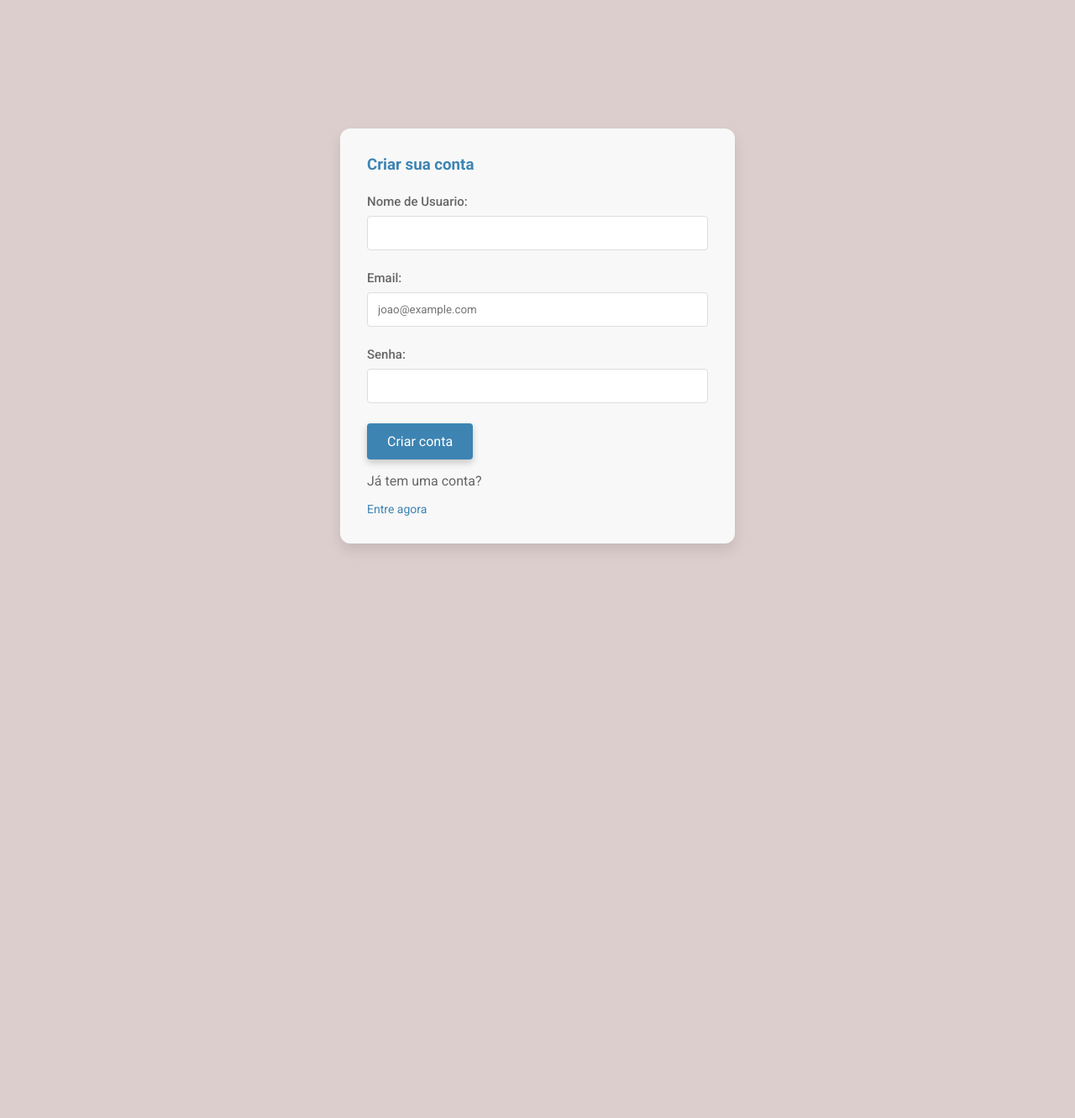
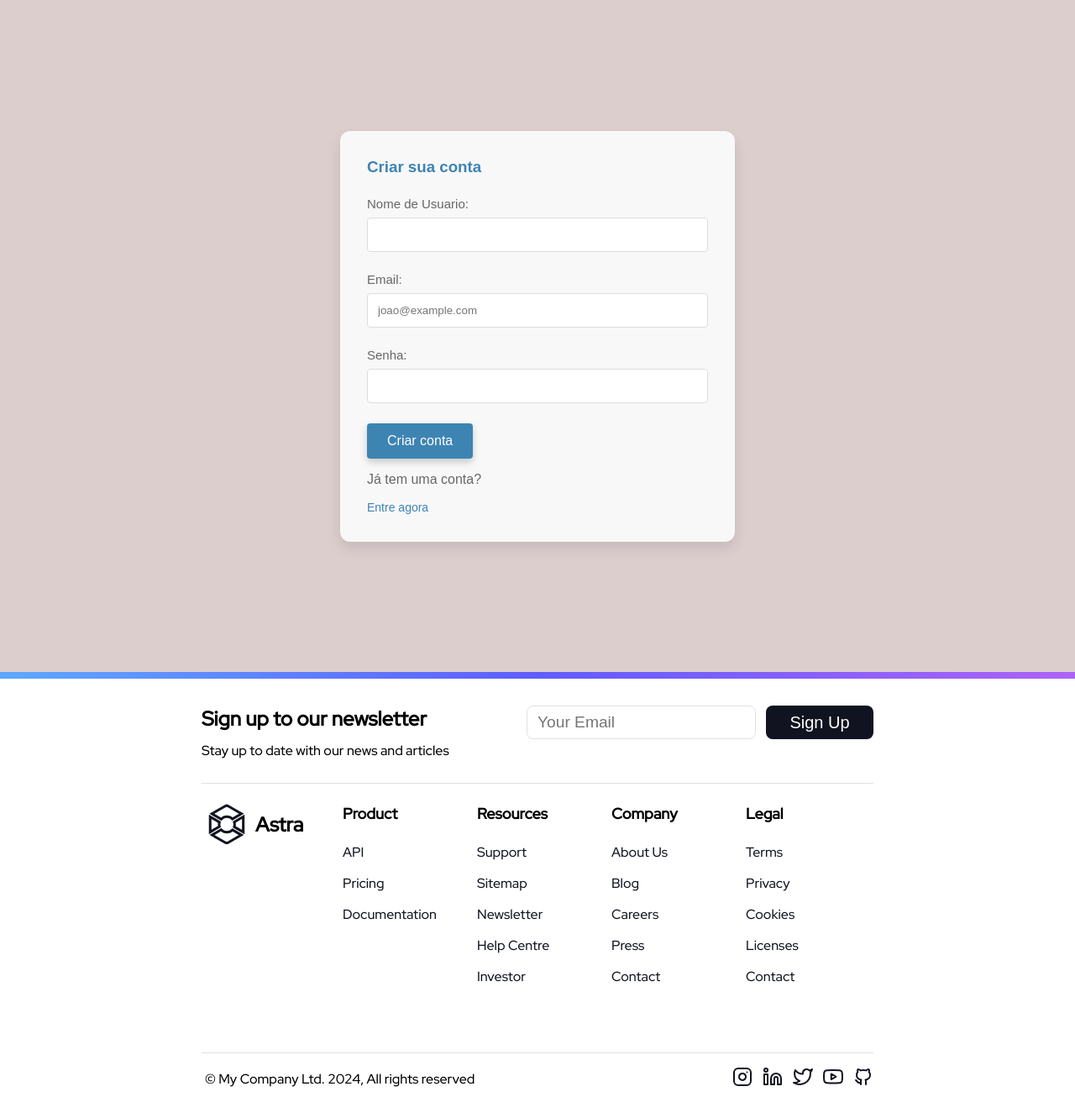
Before and after one commit to Buenno0/website, a PHP site: page /users/create_account.php in a window 1280 px wide. Shown: the whole page at 84% size. Before the commit the page ends 654 px from the top, so only its background shows below. Run offline with PHP 8.4, Linux system fonts and the light colour scheme.

Commit message:
Add social media icons for LinkedIn, Instagram, Twitter, YouTube, and GitHub

```diff
--- /dev/null
+++ b/includes/footer.php
@@ -0,0 +1,142 @@
+
+
+        <footer>
+            <div class="footer-line"></div>
+            <div class="footer-wrapper">
+                <section class="footer-top">
+                    <div class="footer-headline">
+                        <h2>Sign up to our newsletter</h2>
+                        <p>
+                            Stay up to date with our news and articles
+                        </p>
+                    </div>
+                    <div class="footer-subscribe">
+                        <input type="email" spellcheck="false" placeholder="Your Email">
+                        <button>
+                            Sign Up
+                        </button>
+                    </div>
+                </section>
+                <div class="footer-columns">
+                    <section class="footer-logo">
+                        <svg xmlns="http://www.w3.org/2000/svg" class="logo"
+                             fill="none" viewBox="30 30 126 126"
+                        >
+                            <path d="M82.646 37.0917C85.7401 35.3054 89.552 35.3054 92.646 37.0917L133.614 60.7445L105.286 77.3318C100.901 72.9296 94.8325 70.2051 88.128 70.2051C81.1554 70.2051 74.871 73.1519 70.4523 77.8681L41.4416 60.8811L82.646 37.0917Z" fill="white"></path>
+                            <path d="M64.9303 87.4484L35.9141 70.4582V117.952L64.8222 101.025C64.2287 98.9258 63.9111 96.7109 63.9111 94.4219C63.9111 91.9977 64.2673 89.6567 64.9303 87.4484Z" fill="white"></path>
+                            <path d="M70.1924 110.694L41.8975 127.262L82.646 150.788C85.74 152.574 89.552 152.574 92.646 150.788L133.158 127.398L105.556 111.236C101.152 115.8 94.9714 118.639 88.128 118.639C81.0175 118.639 74.6227 115.574 70.1924 110.694Z" fill="white"></path>
+                            <path d="M111.22 101.739L139.376 118.226C139.377 118.162 139.378 118.098 139.378 118.034V70.1831L111.101 86.7403C111.908 89.154 112.345 91.7369 112.345 94.4219C112.345 96.9723 111.951 99.4305 111.22 101.739Z" fill="white"></path>
+                        </svg>
+                        <h2 class="hide">Astra</h2>
+                    </section>
+                    <section>
+                        <h3>Product</h3>
+                        <ul>
+                            <li>
+                                <a href="#" title="API">API</a>
+                            </li>
+                            <li>
+                                <a href="#" title="Pricing">Pricing</a>
+                            </li>
+                            <li>
+                                <a href="#" title="Documentation">Documentation</a>
+                            </li>
+
+                        </ul>
+                    </section>
+                    <section>
+                        <h3>Resources</h3>
+                        <ul>
+                            <li>
+                                <a href="#" title="Support">Support</a>
+                            </li>
+                            <li>
+                                <a href="#" title="Sitemap">Sitemap</a>
+                            </li>
+                            <li>
+                                <a href="#" title="Newsletter">Newsletter</a>
+                            </li>
+                            <li>
+                                <a href="#" title="Help Centre">Help Centre</a>
+                            </li>
+                            <li>
+                                <a href="#" title="Investor">Investor</a>
+                            </li>
+                        </ul>
+                    </section>
+                    <section>
+                        <h3>Company</h3>
+                        <ul>
+                            <li>
+                                <a href="#" title="About Us">About Us</a>
+                            </li>
+                            <li>
+                                <a href="#" title="Blog">Blog</a>
+                            </li>
+                            <li>
+                                <a href="#" title="Careers">Careers</a>
+                            </li>
+                            <li>
+                                <a href="#" title="Press">Press</a>
+                            </li>
+                            <li>
+                                <a href="#" title="Contact">Contact</a>
+                            </li>
+                        </ul>
+                    </section>
+                    <section>
+                        <h3>Legal</h3>
+                        <ul>
+                            <li>
+                                <a href="#" title="Terms and services">
+                                    Terms
+                                </a>
+                            </li>
+                            <li>
+                                <a href="#" title="Privacy Policy">
+                                    Privacy
+                                </a>
+                            </li>
+                            <li>
+                                <a href="#" title="Cookies">
+                                    Cookies
+                                </a>
+                            </li>
+                            <li>
+                                <a href="#" title="Licenses">
+                                    Licenses
+                                </a>
+                            </li>
+                            <li>
+                                <a href="#" title="Cookies">
+                                    Contact
+                                </a>
+                            </li>
+                        </ul>
+                    </section>
+                </div>
+                <div class="footer-bottom">
+                    <small>© My Company Ltd. <span id="year"></span>, All rights reserved</small>
+                    <span class='social-links'>
+                        <a href="#" title="Instagram">
+                            <img src="C:/laragon/www/website/assets/instagram.svg" alt='Instagram'>
+                        </a>
+                        <a href="#" title="Linkedin">
+                            <img src="../assets/linkedin.svg" alt='Linkedin'>
+                        </a>
+                        <a href="#" title="Twitter">
+                            <img src="../assets/twitter.svg" alt='Twitter'>
+                        </a>
+                        <a href="#" title="Youtube">
+                            <img src="../assets/youtube.svg" alt='YouTube'>
+                        </a>
+                        <a href="#" title="GitHub">
+                            <img src="../assets/github.svg" alt='GitHub'>
+                        </a>
+                    </span>
+                </div>
+            </div>
+        </footer>
+        <script>
+            document.getElementById("year").innerHTML = new Date().getFullYear();
+        </script>
--- a/style/style.css
+++ b/style/style.css
@@ -1,14 +1,76 @@
+@import url('https://fonts.googleapis.com/css2?family=Red+Hat+Display:wght@500&display=swap');
+
 * {
+    box-sizing: border-box;
+    padding: 0;
     margin: 0;
-    padding: 0;
-    box-sizing: border-box;
-    font-family: 'Roboto', sans-serif;
 }
-
-a {
+a{
     text-decoration: none;
 }
 
+html {
+    height: 100%;
+}
+
+body {
+    font-family: 'Manrope', sans-serif;
+    font-size: 16px;
+    height: 100%;
+}
+
+.grid {
+    display: grid;
+    grid-template-rows: 6rem 5rem auto 5rem;
+    grid-template-columns: 20% auto 20%;
+    font-size: 1.5rem;
+    height: 100%;
+}
+
+@media (max-width: 480px) {
+    .grid {
+        grid-template-rows:
+            6rem 6rem 6rem auto 6rem 6rem;
+        grid-template-columns: 1fr;
+    }
+
+    aside,
+    main {
+        grid-column: 1 / 4;
+    }
+}
+
+nav,
+header,
+footer {
+    background: #F6C356;
+    grid-column: 1 / 4;
+    display: flex;
+    justify-content: center;
+    align-items: center;
+
+}
+
+nav {
+    background: #AAEC8A;
+}
+
+aside,
+main {
+    display: flex;
+    justify-content: center;
+    align-items: center;
+
+}
+
+aside {
+    background: #99C2FE;
+}
+
+main {
+    background: #B881FF;
+    ;
+}
 .status-card {
     position: fixed;
     top: 10%;
@@ -25,6 +87,7 @@ a {
     text-align: center;
     transition: all 0.3s ease-in-out;
 }
+
 @media only screen and (max-width: 600px) {
     .status-card {
         position: absolute;
@@ -140,3 +203,245 @@ a {
         max-width: 100%;
     }
 }
+
+
+
+
+
+
+
+
+
+
+
+
+
+:root {
+    --footer-background: white;
+    --text-color: #111420;
+    --text-gray: #e1e1e1;
+    --text-heading-gray: #b9b9b9;
+}
+
+
+
+/*? footer reset */
+*, *::after, *::before {
+    margin: 0;
+    padding: 0;
+    box-sizing: border-box;
+}
+
+body {
+    margin: 0;
+}
+
+/*? footer containers */
+
+footer {
+
+    bottom: 0;
+    background-color: var(--footer-background);
+    min-width: 18rem;
+    width: 100vw;
+    /* bottom: 0; */
+    display: flex;
+    align-items: center;
+    flex-direction: column;
+    font-size: 16px;
+    font-family: 'Red Hat Display', sans-serif;
+}
+
+
+.footer-wrapper {
+    display: flex;
+    background: var(--footer-background);
+    flex-direction: column;
+    max-width: 80rem;
+    padding: 1rem;
+}
+
+
+/*? top section */
+.footer-top {
+    display: flex;
+    flex-wrap: wrap;
+    justify-content: start;
+    align-items: start;
+    padding: 1rem 0px;
+    justify-content: space-between;
+}
+
+.footer-line {
+    display: block;
+    width: 100%;
+    height: 0.5rem;
+    background: linear-gradient(
+        90deg,#5da8ff,
+        #605dff 50%,#ad63f6
+    );
+}
+
+/*? footer subscribe */
+.footer-subscribe {
+    display: flex;
+    gap: 0.75rem;
+    flex-wrap: wrap;
+}
+
+.footer-subscribe > input {
+    border: 1px solid var(--text-gray);
+    color: var(--text-color);
+    min-height: 2.25rem;
+    font-size: 1.2rem;
+    flex: 1 0 8rem;
+    padding: 0.5rem 0.75rem;
+    border-radius: 0.5rem;
+}
+
+.footer-subscribe > button {
+    cursor: pointer;
+    background: var(--text-color);
+    border-radius: 0.5rem;
+    color: white;
+    font-size: 1.25rem;
+    min-width: 8rem;
+    min-height: 2.25rem;
+    flex: 1 0 5rem;
+    white-space: nowrap;
+    padding: 0.5rem 0.75rem;
+    border: 0;
+    outline: none;
+}
+
+/*? footer columns */
+.footer-columns {
+    display: flex;
+    flex-direction: row;
+    flex-wrap: wrap;
+    justify-content: start;
+    align-items: start;
+    flex: 2 0 140px;
+    width: 100%;
+    gap: 1rem;
+    padding: 1.5rem 0.5rem 1rem 0.5rem;
+    margin: 0 auto;
+    border-top: 1px solid var(--text-gray);
+}
+
+.footer-columns ul {
+    list-style-type: none;
+    padding: 0;
+    margin: 0;
+}
+
+.footer-columns ul a {
+    color: var(--text-color);
+    text-decoration: none;
+}
+
+.footer-columns ul a:hover{
+    text-decoration: underline;
+}
+
+.footer-columns ul li {
+    margin-bottom: 1rem;
+}
+
+.footer-columns h3 {
+    color: var(--footer-heading-gray);
+    margin-top: 0;
+    margin-bottom: 1.5rem;
+    font-size: 1.125rem;
+}
+
+.footer-centering {
+    margin: 0 auto;
+}
+
+.footer-columns > section {
+    min-width: 9rem;
+}
+
+.footer-logo {
+    display: flex;
+    flex-direction: row;
+    align-items: center;
+    justify-content: start;
+    min-width: 12rem;
+    gap: 0.5rem;
+}
+
+.footer-logo > svg {
+    stroke: var(--text-color);
+    stroke-width: 0.5rem;
+    width: 3rem;
+}
+
+/*? Footer bottom */
+
+.footer-bottom {
+    text-align: center;
+    border-top: 1px solid var(
+        --text-gray
+    );
+    margin-top: 3rem;
+    display: flex;
+    align-items: center;
+    width: 100%;
+    gap: 0.5rem;
+    padding: 1rem 0px;
+    flex-wrap: wrap;
+    justify-content: space-between;
+}
+
+.footer-bottom > small {
+    font-size: 1rem;
+    margin: 0 0.25rem;
+}
+
+.footer-headline > h2 {
+    margin: 0;
+}
+
+.footer-headline > p {
+    margin: 0.75rem 0px;
+}
+
+/*? socials */
+
+.social-links {
+    display: flex;
+    flex-direction: row;
+    gap: 0.75rem;
+}
+
+.social-links img {
+    width: 1.5rem;
+    height: 1.5rem;
+    transition: all 0.2s ease-in-out;
+}
+
+.social-links img:hover {
+    transform: scale(1.1);
+}
+
+/*? mobile */
+
+@media (max-width: 800px) {
+    .footer-top {
+        display: flex;
+        flex-direction: column;
+        align-items: center;
+        text-align: center;
+        padding: 1rem 0.5rem 2rem 0.5rem;
+    }
+
+    .footer-bottom {
+        display: flex;
+        flex-direction: column-reverse;
+        align-items: space-between;
+        justify-content: center;
+        margin: 0 auto;
+    }
+}
--- a/users/create_account.php
+++ b/users/create_account.php
@@ -8,7 +8,7 @@
   <link rel="stylesheet" href="https://fonts.googleapis.com/css?family=Roboto:300,400,500,700&display=swap">
 
 </head>
-<body>
+
 <div class="container">
   <div class="body-login">
     <div class="card-login">
@@ -41,7 +41,8 @@
 <div id="statusCard" class="status-card">
   <p id="statusMessage" class="status-message"></p>
 </div>
-</body>
+
+
 </html>
 <script src="js/validate_user.js"></script>
 <script>
@@ -85,3 +86,4 @@
       .catch(error => console.error('Error:', error));
   });
 </script>
+<?php require_once '../includes/footer.php'; ?>
```
Also changed, not shown: index.php (added, +30 -0 lines), assets/github.svg (added), assets/instagram.svg (added), assets/linkedin.svg (added), assets/twitter.svg (added), assets/youtube.svg (added), includes/assets/github.svg (added), includes/assets/instagram.svg (added), includes/assets/linkedin.svg (added), includes/assets/twitter.svg (added), includes/assets/youtube.svg (added).
